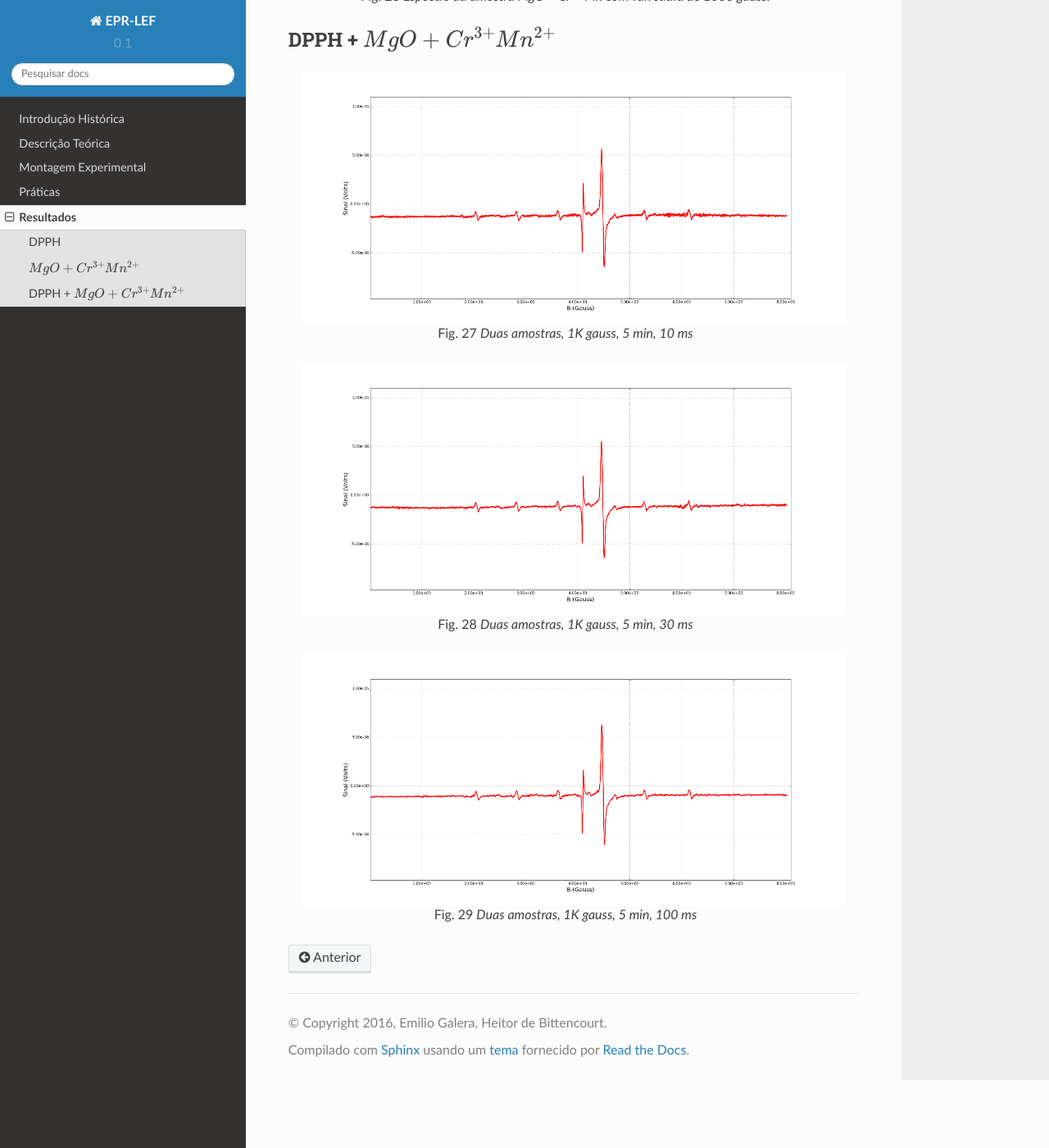
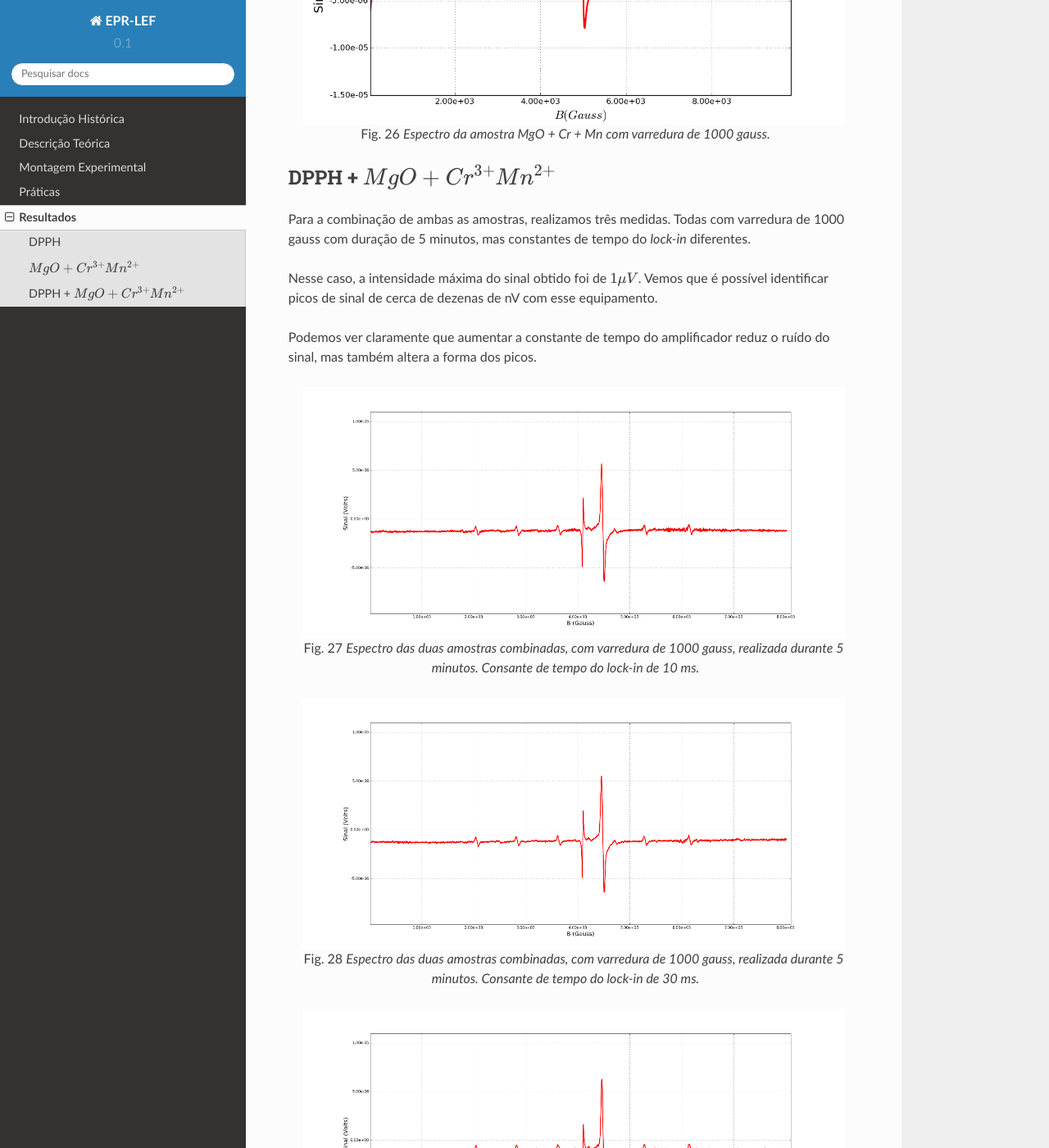
Before and after one commit to heitorPB/EPR-LEF, a Sphinx documentation site: the page built from doc/resultados.rst, in a window 1280 px wide and 1400 px high, scrolled down 1358 px. Shown: the whole window at 82% size. Built offline with Sphinx 7.4.7 and the Read the Docs theme 2.0.0, drawn with Linux system fonts in a browser that asks for light colours; some of the changed text lies outside the part shown.

Commit message:
Texticulo para os resultados

```diff
--- a/doc/resultados.rst
+++ b/doc/resultados.rst
@@ -5,13 +5,17 @@
 DPPH
 ----
 
+Para a amostra *DPPH*, obtivemos os seguintes espectros, com parâmetros
+diferentes:
+
 .. _fig_DPPH_1kgauss_05min:
 
 .. figure:: img/DPPH-1Kgauss-05min.png
    :width: 95%
    :align: center
 
-   DPPH, 1000 gaus, meio minuto.
+   Espectro de DPPH, com 1000 gauss de varredura de campo magnético, realizado
+   durante meio minuto.
 
 .. _fig_DPPH_50gauss_1min:
 
@@ -19,11 +23,16 @@
    :width: 95%
    :align: center
 
-   DPPH, 50 gaus, um minuto.
+   Espectro de DPPH, com 50 gauss de varredura de campo magnético, realizado
+   durante um minuto.
 
 
 :math:`MgO + Cr^{3+} Mn^{2+}`
 ------------------------------
+
+Para a amostra de :math:`MgO + Cr^{3+} Mn^{2+}`, realizamos uma medida com
+varredura de 1000 gauss, já que as linhas do íon de manganês tem uma
+distância da ordem de 100 gauss cada:
 
 .. _fig_amostra2_supersinal:
 
@@ -37,13 +46,25 @@
 DPPH + :math:`MgO + Cr^{3+} Mn^{2+}`
 ------------------------------------
 
+Para a combinação de ambas as amostras, realizamos três medidas. Todas com
+varredura de 1000 gauss com duração de 5 minutos, mas constantes de tempo
+do *lock-in* diferentes.
+
+Nesse caso, a intensidade máxima do sinal obtido foi de :math:`1 \mu V`.
+Vemos que é possível identificar picos de sinal de cerca de dezenas de nV com
+esse equipamento.
+
+Podemos ver claramente que aumentar a constante de tempo do amplificador
+reduz o ruído do sinal, mas também altera a forma dos picos.
+
 .. _fig_duasAmostras-1Kgauss-5min-100ms:
 
 .. figure:: img/duasAmostras-1Kgauss-5min-10ms.png
    :width: 95%
    :align: center
 
-   Duas amostras, 1K gauss, 5 min, 10 ms
+   Espectro das duas amostras combinadas, com varredura de 1000 gauss,
+   realizada durante 5 minutos. Consante de tempo do *lock-in* de 10 ms.
 
 .. _fig_duasAmostras-1Kgauss-5min-100ms:
 
@@ -51,7 +72,8 @@
    :width: 95%
    :align: center
 
-   Duas amostras, 1K gauss, 5 min, 30 ms
+   Espectro das duas amostras combinadas, com varredura de 1000 gauss,
+   realizada durante 5 minutos. Consante de tempo do *lock-in* de 30 ms.
 
 .. _fig_duasAmostras-1Kgauss-5min-100ms:
 
@@ -59,4 +81,5 @@
    :width: 95%
    :align: center
 
-   Duas amostras, 1K gauss, 5 min, 100 ms
+   Espectro das duas amostras combinadas, com varredura de 1000 gauss,
+   realizada durante 5 minutos. Consante de tempo do *lock-in* de 100 ms.
```
